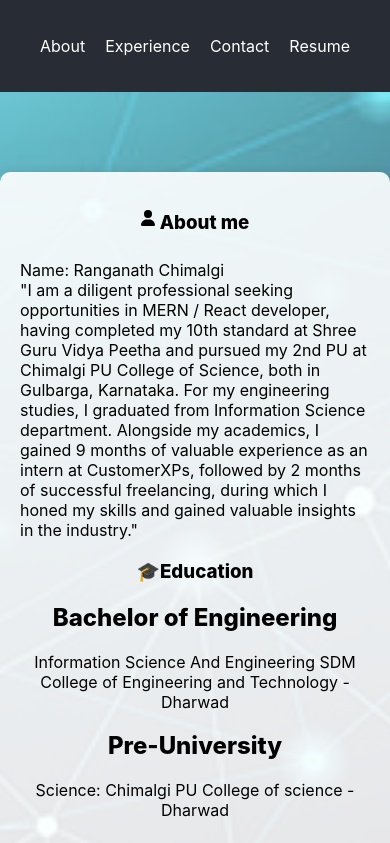
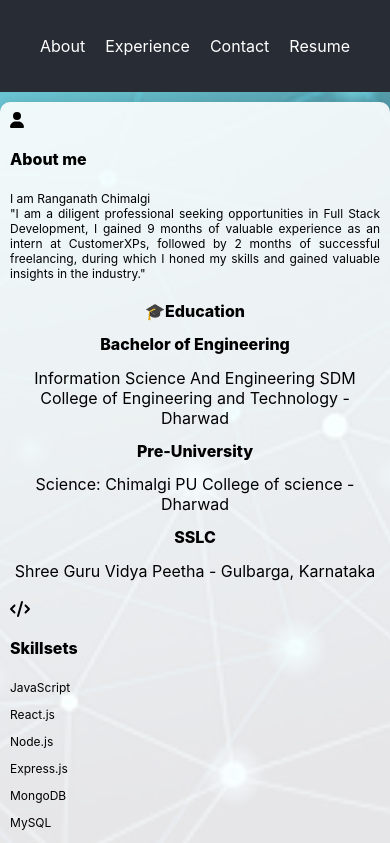
Before and after one commit to rangachimalgi/resume, a React (Create React App) app: page /resume in a window 390 px wide. Shown: the top 843 px of the page. Built offline with nearby package versions, Linux system fonts and the light colour scheme.

Commit message:
changes in the resume file for mobile view fix

```diff
--- a/src/assests/Resume.css
+++ b/src/assests/Resume.css
@@ -1,26 +1,23 @@
 .resume-container {
   max-width: 1000px;
   margin: 80px auto 0;
-    height: 800px;
   padding: 20px;
   background-color: rgba(255, 255, 255, 0.9);
   border-radius: 10px;
   box-shadow: 0 0 10px rgba(0, 0, 0, 0.1);
+  height: auto; /* Remove fixed height */
 }
 
 .resume-container h2 {
   margin-top: 0;
 }
 
-  .skill{
+.skill {
   text-align: center;
   margin-left: 10px;
   font-weight: 400;
   font-size: 15px;
 }
-  /* .resume-section {
-    margin-bottom: 20px;
-  } */
 
 .resume-section h3 {
   margin-bottom: 10px;
@@ -36,9 +33,9 @@
   margin-left: 1px;
 }
 
-.para-first{
+.para-first {
   text-align: left;
-    font-weight: 400
+  font-weight: 400;
 }
 
 .experience-item {
@@ -53,7 +50,7 @@
   font-style: italic;
 }
 
-  .project-heading{
+.project-heading {
   font-weight: 500;
   font-size: 20px;
 }
@@ -68,7 +65,76 @@
   margin-right: 5px; /* Adjust the spacing between icon and heading */
 }
 
-
-  .proj{
+.proj {
   font-weight: 800;
 }
+
+/* Mobile Responsiveness */
+@media (max-width: 768px) {
+  .resume-container {
+      padding: 15px;
+      margin: 20px auto;
+  }
+
+  .resume-section h3 {
+      font-size: 18px;
+      text-align: center;
+  }
+
+  .resume-section p {
+      font-size: 14px;
+      text-align: justify;
+  }
+
+  .icon-heading {
+      flex-direction: column;
+      align-items: flex-start;
+  }
+
+  .icon {
+      margin-right: 0;
+      margin-bottom: 5px;
+  }
+
+  .skill {
+      font-size: 14px;
+      text-align: center;
+      margin-left: 0;
+  }
+
+  .proj {
+      font-size: 18px;
+      text-align: center;
+  }
+
+  .project-heading {
+      font-size: 18px;
+  }
+}
+
+@media (max-width: 480px) {
+  .resume-container {
+      padding: 10px;
+      margin: 10px auto;
+  }
+
+  .resume-section h3 {
+      font-size: 16px;
+  }
+
+  .resume-section p {
+      font-size: 12px;
+  }
+
+  .proj {
+      font-size: 16px;
+  }
+
+  .skill {
+      font-size: 12px;
+  }
+
+  .icon-heading {
+      text-align: center;
+  }
+}
--- a/src/components/Resume.js
+++ b/src/components/Resume.js
@@ -13,15 +13,12 @@ function Resume() {
           <h3 className="proj">About me</h3>
         </div>
         <p className="para-first">
-          Name: Ranganath Chimalgi <br />
-          "I am a diligent professional seeking opportunities in MERN / React
-          developer, having completed my 10th standard at Shree Guru Vidya
-          Peetha and pursued my 2nd PU at Chimalgi PU College of Science, both
-          in Gulbarga, Karnataka. For my engineering studies, I graduated from
-          Information Science department. Alongside my academics, I gained 9
-          months of valuable experience as an intern at CustomerXPs, followed by
-          2 months of successful freelancing, during which I honed my skills and
-          gained valuable insights in the industry."
+          I am Ranganath Chimalgi <br />
+          "I am a diligent professional seeking opportunities in Full Stack
+          Development, I gained 9 months of valuable experience as an
+          intern at CustomerXPs, followed by 2 months of successful freelancing,
+          during which I honed my skills and gained valuable insights in the
+          industry."
         </p>
       </section>
       {/* Education */}
```
Lines whose indentation alone changed are shown as unchanged.
